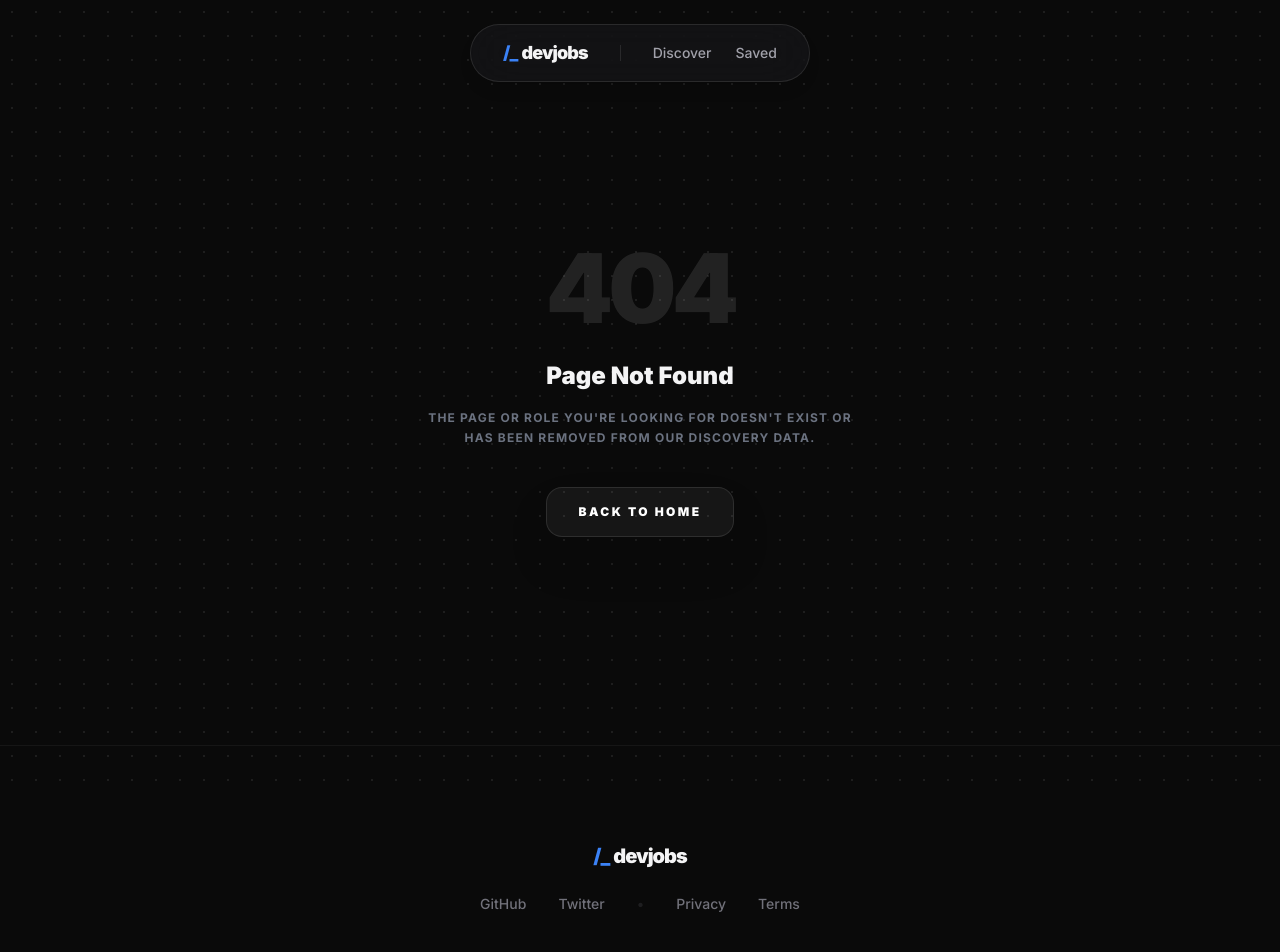
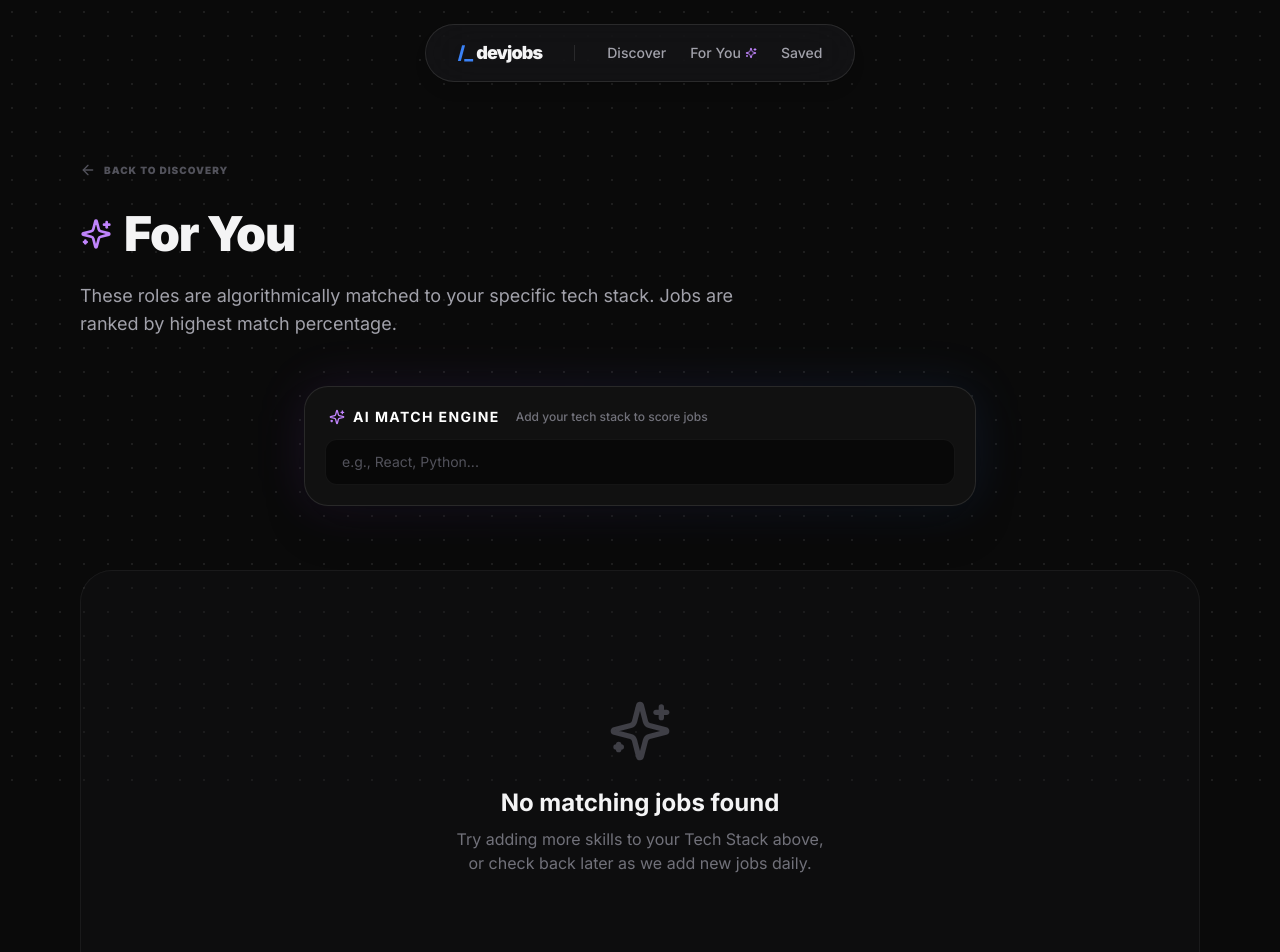
Before and after one commit to pranavv00/devjobs.site, a Next.js app: page /matches in a window 1280 px wide. Before the commit this address had no page. Shown: the top 952 px of the page. Built offline with nearby package versions, Linux system fonts and the light colour scheme.

Commit message:
feat: migrate AI matching engine to dedicated algorithmically sorted For You page

```diff
--- a/src/app/layout.tsx
+++ b/src/app/layout.tsx
@@ -4,6 +4,7 @@ import "./globals.css";
 import Link from "next/link";
 import { Analytics } from "@vercel/analytics/next";
 import BottomNav from "@/components/BottomNav";
+import { Sparkles } from "lucide-react";
 
 const inter = Inter({ subsets: ["latin"] });
 
@@ -76,6 +77,9 @@ export default function RootLayout({
 
               <div className="flex items-center gap-6 text-sm font-medium text-zinc-400">
                 <Link href="/" className="hover:text-white transition-colors">Discover</Link>
+                <Link href="/matches" className="hover:text-white transition-colors flex items-center gap-1">
+                  For You <Sparkles size={12} className="text-purple-400" />
+                </Link>
                 <Link href="/saved" className="hover:text-white transition-colors">Saved</Link>
               </div>
             </nav>
--- /dev/null
+++ b/src/app/matches/MatchesClient.tsx
@@ -0,0 +1,105 @@
+"use client";
+
+import { Job } from "@/lib/data";
+import { useState, useEffect } from "react";
+import JobCard from "@/components/JobCard";
+import TechStackInput from "@/components/TechStackInput";
+import { motion } from "framer-motion";
+import { Sparkles, ArrowLeft } from "lucide-react";
+import Link from "next/link";
+
+interface JobWithScore extends Job {
+  matchScore: number;
+}
+
+export default function MatchesClient({ initialJobs }: { initialJobs: Job[] }) {
+  const [matchedJobs, setMatchedJobs] = useState<JobWithScore[]>([]);
+  const [loading, setLoading] = useState(true);
+
+  useEffect(() => {
+    const calculateMatches = () => {
+      const savedSkills = JSON.parse(localStorage.getItem("userSkills") || "[]") as string[];
+
+      if (savedSkills.length === 0) {
+        setMatchedJobs([]);
+        setLoading(false);
+        return;
+      }
+
+      const jobsWithScores: JobWithScore[] = initialJobs.map(job => {
+        const textToSearch = (job.title + " " + job.description + " " + (job.ai_data?.tags?.join(" ") || "")).toLowerCase();
+        let matched = 0;
+        savedSkills.forEach(skill => {
+          if (textToSearch.includes(skill.toLowerCase())) {
+            matched++;
+          }
+        });
+        const score = Math.round((matched / savedSkills.length) * 100);
+        return { ...job, matchScore: score };
+      });
+
+      // Filter out 0% matches and sort descending by score
+      const filteredAndSorted = jobsWithScores
+        .filter(job => job.matchScore > 0)
+        .sort((a, b) => b.matchScore - a.matchScore);
+
+      setMatchedJobs(filteredAndSorted);
+      setLoading(false);
+    };
+
+    calculateMatches();
+
+    // Listen for updates from TechStackInput on this page
+    window.addEventListener("userSkillsUpdated", calculateMatches);
+    return () => window.removeEventListener("userSkillsUpdated", calculateMatches);
+  }, [initialJobs]);
+
+  return (
+    <div className="container mx-auto px-4 max-w-6xl pb-32">
+      <Link href="/" className="inline-flex items-center gap-2 text-zinc-600 hover:text-white mb-8 transition-colors font-black uppercase tracking-widest text-[10px] group">
+        <ArrowLeft size={16} className="group-hover:-translate-x-1 transition-transform" />
+        <span>Back to Discovery</span>
+      </Link>
+
+      <div className="flex items-center gap-3 mb-6">
+        <Sparkles className="text-purple-400" size={32} />
+        <h1 className="text-4xl sm:text-5xl font-black tracking-tight">For You</h1>
+      </div>
+
+      <p className="text-zinc-400 text-lg max-w-2xl mb-12">
+        These roles are algorithmically matched to your specific tech stack. Jobs are ranked by highest match percentage.
+      </p>
+
+      {/* Allow users to tweak skills right on the page */}
+      <div className="mb-16">
+        <TechStackInput />
+      </div>
+
+      {loading ? (
+        <div className="grid grid-cols-1 sm:grid-cols-2 lg:grid-cols-3 gap-6">
+          {[...Array(6)].map((_, i) => (
+            <div key={i} className="rounded-[1.5rem] border border-white/10 bg-white/5 p-6 h-[300px] animate-pulse" />
+          ))}
+        </div>
+      ) : matchedJobs.length > 0 ? (
+        <div className="grid grid-cols-1 sm:grid-cols-2 lg:grid-cols-3 gap-6">
+          {matchedJobs.map((job, idx) => (
+            <JobCard key={job.id} job={job} index={idx} />
+          ))}
+        </div>
+      ) : (
+        <motion.div
+          initial={{ opacity: 0 }}
+          animate={{ opacity: 1 }}
+          className="text-center py-32 bg-zinc-900/30 border border-white/5 rounded-[2rem]"
+        >
+          <Sparkles className="mx-auto text-zinc-700 mb-6" size={64} />
+          <h3 className="text-2xl font-bold mb-2">No matching jobs found</h3>
+          <p className="text-zinc-500 max-w-sm mx-auto">
+            Try adding more skills to your Tech Stack above, or check back later as we add new jobs daily.
+          </p>
+        </motion.div>
+      )}
+    </div>
+  );
+}
--- /dev/null
+++ b/src/app/matches/page.tsx
@@ -0,0 +1,18 @@
+import { getJobsServer } from "@/lib/data-server";
+import MatchesClient from "./MatchesClient";
+import { Metadata } from "next";
+
+export const metadata: Metadata = {
+  title: "For You - AI Matched Jobs | DevJobs",
+  description: "Your personalized feed of remote tech jobs dynamically matched to your specific skills and tech stack.",
+};
+
+export default async function MatchesPage() {
+  const jobs = await getJobsServer();
+
+  return (
+    <main className="min-h-screen pt-12">
+      <MatchesClient initialJobs={jobs} />
+    </main>
+  );
+}
--- a/src/app/page.tsx
+++ b/src/app/page.tsx
@@ -23,8 +23,6 @@ export default function Home() {
   });
   const [isAdvancedFiltersOpen, setIsAdvancedFiltersOpen] = useState(false);
   const [loading, setLoading] = useState(true);
-  const [showMatchesOnly, setShowMatchesOnly] = useState(false);
-  const [userSkills, setUserSkills] = useState<string[]>([]);
 
   const [displayLimit, setDisplayLimit] = useState(9);
   const advancedFiltersCount = advancedFilters.roles.length + advancedFilters.experience.length + (advancedFilters.hasSalary ? 1 : 0);
@@ -35,15 +33,6 @@ export default function Home() {
       const params = new URLSearchParams(window.location.search);
       const q = params.get("q");
       if (q) setSearchQuery(q);
-
-      const saved = JSON.parse(localStorage.getItem("userSkills") || "[]");
-      setUserSkills(saved);
-
-      const handleUpdate = () => {
-        setUserSkills(JSON.parse(localStorage.getItem("userSkills") || "[]"));
-      };
-      window.addEventListener("userSkillsUpdated", handleUpdate);
-      return () => window.removeEventListener("userSkillsUpdated", handleUpdate);
     }
   }, []);
 
@@ -116,15 +105,8 @@ export default function Home() {
       result = result.filter(job => !!job.salary && job.salary.trim() !== "");
     }
 
-    if (showMatchesOnly && userSkills.length > 0) {
-      result = result.filter(job => {
-        const textToSearch = (job.title + " " + job.description + " " + (job.ai_data?.tags?.join(" ") || "")).toLowerCase();
-        return userSkills.some(skill => textToSearch.includes(skill.toLowerCase()));
-      });
-    }
-
     setFilteredJobs(result);
-  }, [searchQuery, activeFilters, advancedFilters, showMatchesOnly, userSkills, jobs]);
+  }, [searchQuery, activeFilters, advancedFilters, jobs]);
 
   const toggleFilter = (id: string) => {
     setActiveFilters(prev =>
@@ -159,10 +141,7 @@ export default function Home() {
       <Hero jobCount={jobs.length} />
 
       <div id="search" className="container mx-auto px-4 mt-12">
-        <TechStackInput
-          showMatchesOnly={showMatchesOnly}
-          onToggleMatches={() => setShowMatchesOnly(!showMatchesOnly)}
-        />
+        <TechStackInput />
         <SearchBar
           searchQuery={searchQuery}
           setSearchQuery={setSearchQuery}
--- a/src/components/TechStackInput.tsx
+++ b/src/components/TechStackInput.tsx
@@ -2,13 +2,10 @@
 
 import { useState, useEffect, KeyboardEvent } from "react";
 import { X, Sparkles } from "lucide-react";
+import { useRouter } from "next/navigation";
 
-interface TechStackInputProps {
-  showMatchesOnly?: boolean;
-  onToggleMatches?: () => void;
-}
-
-export default function TechStackInput({ showMatchesOnly = false, onToggleMatches }: TechStackInputProps) {
+export default function TechStackInput() {
+  const router = useRouter();
   const [skills, setSkills] = useState<string[]>([]);
   const [inputValue, setInputValue] = useState("");
 
@@ -78,16 +75,12 @@ export default function TechStackInput({ showMatchesOnly = false, onToggleMatche
             className="flex-1 bg-transparent min-w-[120px] px-1 py-1 text-sm text-white placeholder-zinc-600 focus:outline-none transition-all"
           />
 
-          {skills.length > 0 && onToggleMatches && (
+          {skills.length > 0 && (
             <button
-              onClick={(e) => { e.stopPropagation(); onToggleMatches(); }}
-              className={`ml-auto px-4 py-1.5 rounded-lg text-xs font-bold uppercase tracking-wider transition-all ${
-                showMatchesOnly
-                  ? 'bg-purple-500 text-white shadow-[0_0_15px_rgba(168,85,247,0.5)]'
-                  : 'bg-white/10 text-zinc-400 hover:text-white hover:bg-white/20'
-              }`}
+              onClick={(e) => { e.stopPropagation(); router.push('/matches'); }}
+              className="ml-auto px-4 py-1.5 rounded-lg text-xs font-bold uppercase tracking-wider transition-all bg-purple-500 text-white shadow-[0_0_15px_rgba(168,85,247,0.5)] hover:bg-purple-400"
             >
-              {showMatchesOnly ? "Clear Matches" : "Find Matches"}
+              Find Matches
             </button>
           )}
         </div>
```
